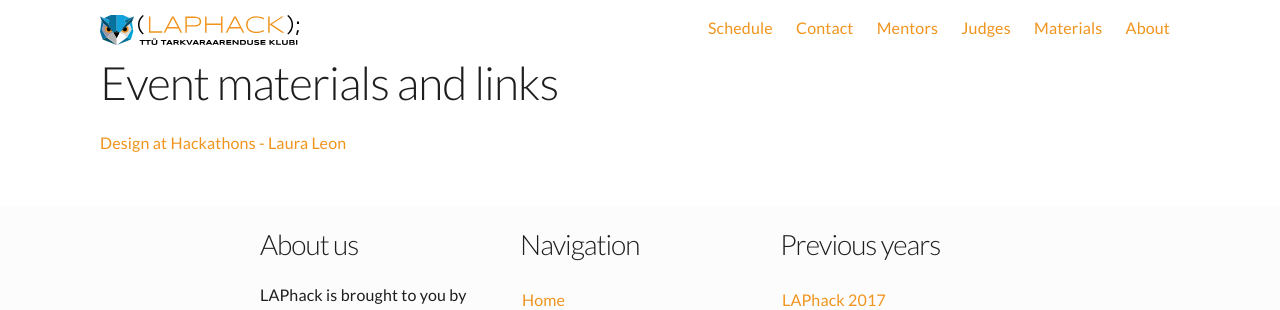
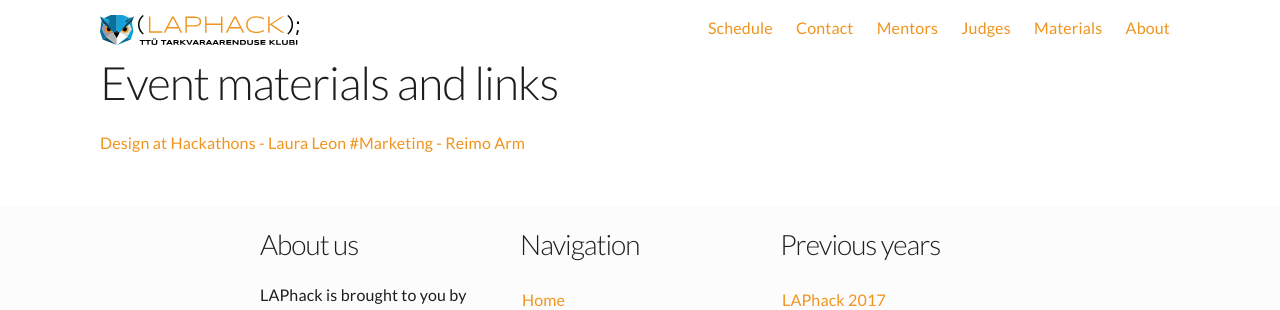
Before and after one commit to Lapikud/laphack.eu, a Jekyll site: the page built from materials.md, in a window 1280 px wide. Shown: the top 310 px of the page. Built offline with Jekyll 4.4.1, drawn with Linux system fonts in a browser that asks for light colours; nearby versions of some CDN libraries; our own code applies the rules of GitHub Pages for plain Markdown files.

Commit message:
More material links

```diff
--- a/materials.md
+++ b/materials.md
@@ -5,3 +5,4 @@
 # Event materials and links
 
 [Design at Hackathons - Laura Leon](/assets/materials/Laura_LAPhack-2018.pdf)
+[#Marketing - Reimo Arm](https://docs.google.com/presentation/d/1QAUaA0tL77fGy00uAacEFWc0zBvA_d5_sYTJzPNrvIQ/edit?usp=sharing)
```
